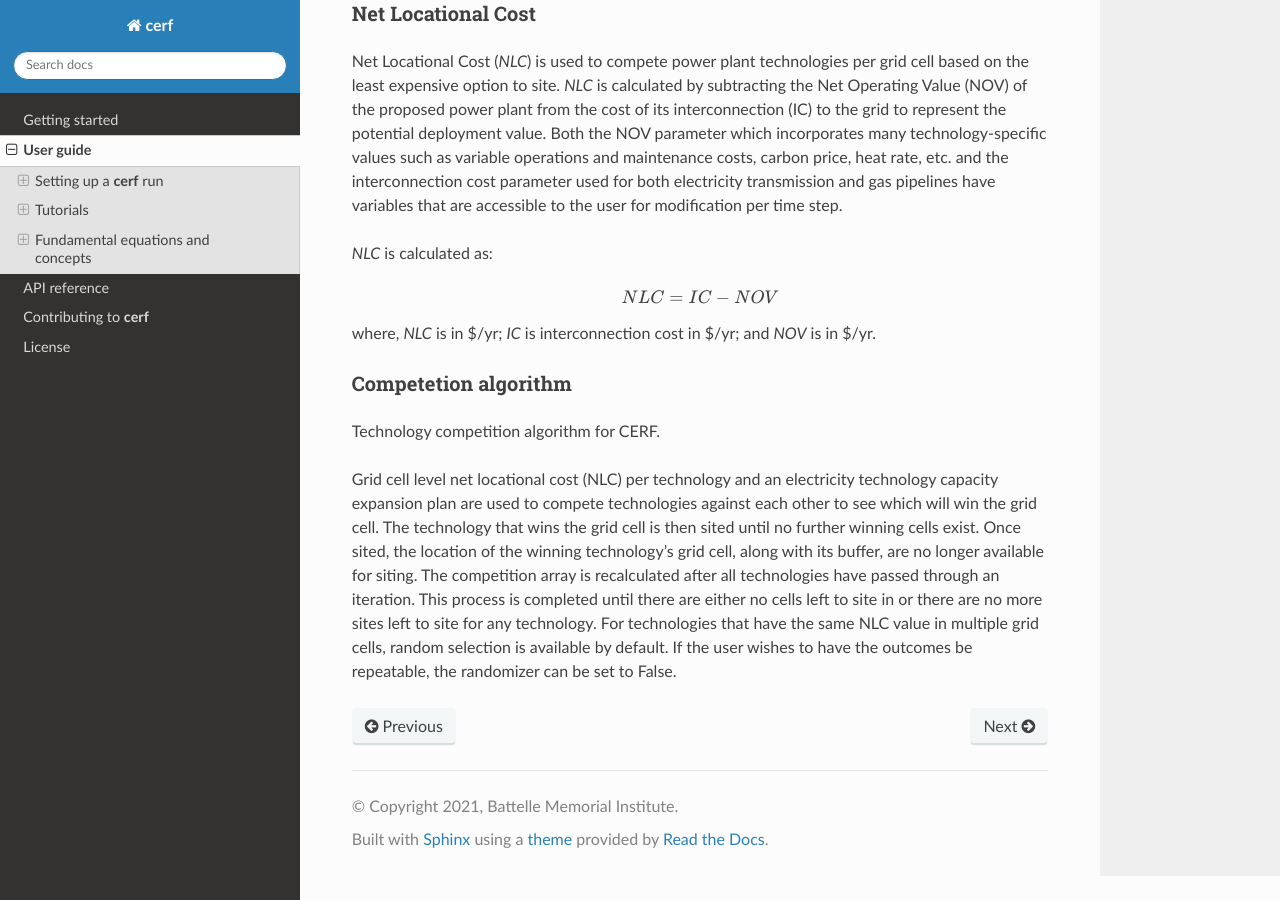
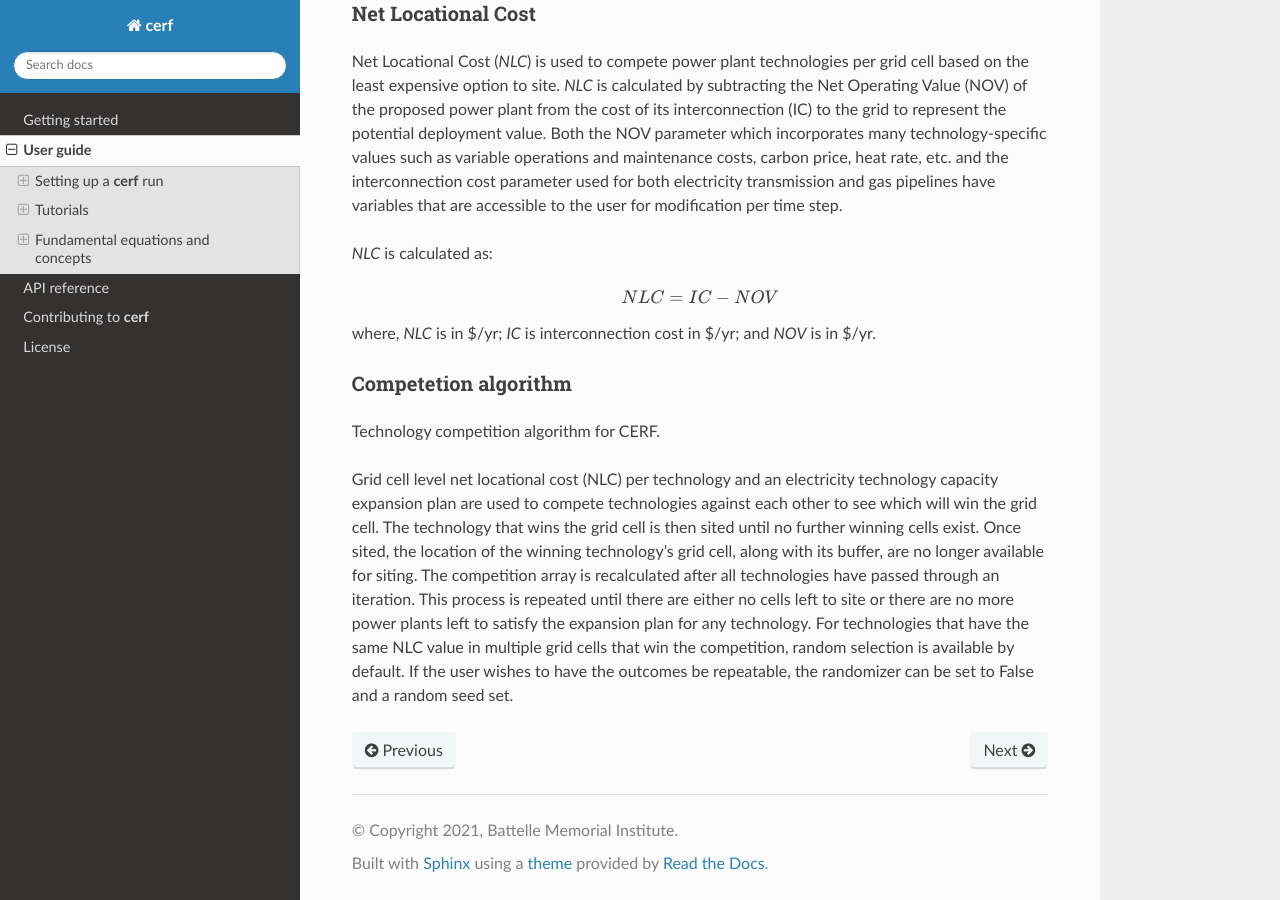
Before and after one commit to IMMM-SFA/cerf, a Sphinx documentation site: the page built from docs/source/user_guide.rst, in a window 1280 px wide and 900 px high, scrolled down 9510 px. Built offline with Sphinx 7.4.7 and the Read the Docs theme 2.0.0, drawn with Linux system fonts in a browser that asks for light colours; formulas are drawn with MathJax 3.

Commit message:
update user guide

```diff
--- a/docs/source/getting_started.rst
+++ b/docs/source/getting_started.rst
@@ -6,7 +6,7 @@ About
 
 The Capacity Expansion Regional Feasibility model (CERF) helps us evaluate the feasibility and structure of future electricity capacity expansion plans by siting power plants in areas that have been deemed the least cost option. We can use CERF to gain an understanding of topics such as: 1) whether or not future projected electricity expansion plans from models such as GCAM are possible to achieve, 2) where suitability (e.g., cooling water availability) may influence our ability to achieve certain expansions, and/or 3) how power plant infrastructure build outs and value may evolve into the future when considering locational marginal pricing from a grid operations model.
 
-CERF currently operates at a 1 km :superscript:`2` resolution over the conterminous United States. Each grid cell is given an initial value of suitable (0) or unsuitable (1) based on a collection of suitability criteria gleaned from the literature. CERF's default suitability layers include both those that are common to all thermal technologies as well as technology-specific suitability criteria. Common suitability layers represent categories such as protected lands, critical habitat areas, and much more. Technology-specific suitability layers are those that satisfy requirements that may not be applicable to all technologies. An example would be minimum mean annual flow requirements for cooling water availability for individual thermal technologies.
+CERF currently operates at a 1 km\ :superscript:`2` \ resolution over the conterminous United States. Each grid cell is given an initial value of suitable (0) or unsuitable (1) based on a collection of suitability criteria gleaned from the literature. CERF's default suitability layers include both those that are common to all thermal technologies as well as technology-specific suitability criteria. Common suitability layers represent categories such as protected lands, critical habitat areas, and much more. Technology-specific suitability layers are those that satisfy requirements that may not be applicable to all technologies. An example would be minimum mean annual flow requirements for cooling water availability for individual thermal technologies.
 
 We introduce a metric named Net Locational Cost (NLC) that is used compete power plant technologies for each grid cell based on the least expensive option. NLC is calculated by subtracting the Net Operating Value (NOV) of the proposed power plant from the cost of its interconnection to the grid to represent the potential deployment value. Both the NOV parameter which incorporates many technology-specific values such as variable operations and maintenance costs, carbon price, heat rate, etc. and the interconnection cost parameter used for both electricity transmission and gas pipelines have variables that are accessible to the user for modification per time step.
 
--- a/docs/source/user_guide.rst
+++ b/docs/source/user_guide.rst
@@ -481,4 +481,4 @@ Competetion algorithm
 
 Technology competition algorithm for CERF.
 
-Grid cell level net locational cost (NLC) per technology and an electricity technology capacity expansion plan are used to compete technologies against each other to see which will win the grid cell. The technology that wins the grid cell is then sited until no further winning cells exist. Once sited, the location of the winning technology’s grid cell, along with its buffer, are no longer available for siting. The competition array is recalculated after all technologies have passed through an iteration. This process is completed until there are either no cells left to site in or there are no more sites left to site for any technology. For technologies that have the same NLC value in multiple grid cells, random selection is available by default. If the user wishes to have the outcomes be repeatable, the randomizer can be set to False.
+Grid cell level net locational cost (NLC) per technology and an electricity technology capacity expansion plan are used to compete technologies against each other to see which will win the grid cell. The technology that wins the grid cell is then sited until no further winning cells exist. Once sited, the location of the winning technology’s grid cell, along with its buffer, are no longer available for siting. The competition array is recalculated after all technologies have passed through an iteration. This process is repeated until there are either no cells left to site or there are no more power plants left to satisfy the expansion plan for any technology. For technologies that have the same NLC value in multiple grid cells that win the competition, random selection is available by default. If the user wishes to have the outcomes be repeatable, the randomizer can be set to False and a random seed set.
```
Also changed, not shown: 13 other files.
